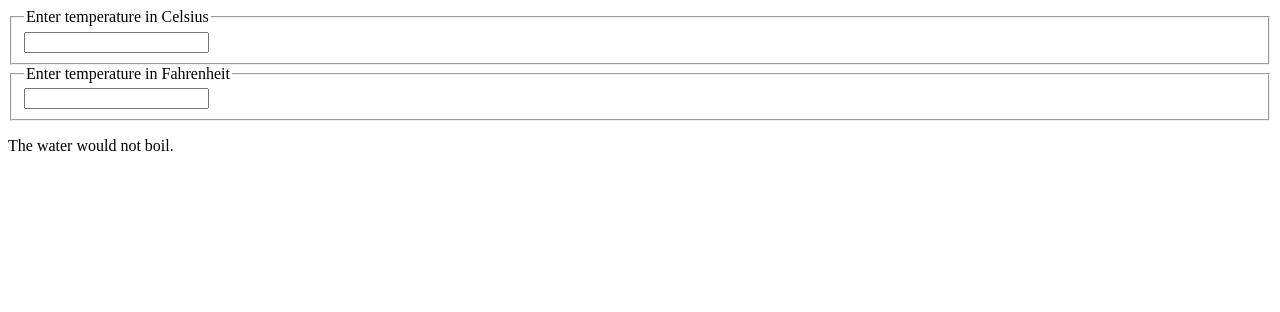
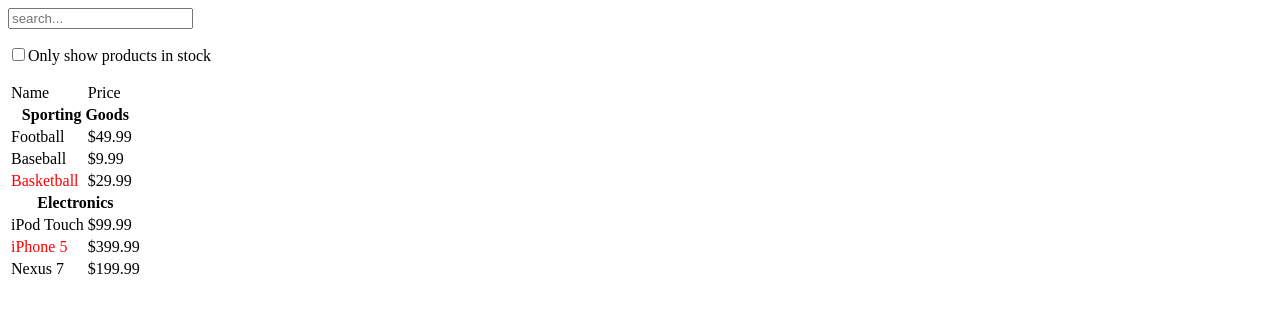
Before and after one commit to TakahashiIkki/react-tutorial, a React (Create React App) app: page / in a window 1280 px wide. Shown: the top 312 px of the page. Built offline with nearby package versions, Linux system fonts and the light colour scheme.

Commit message:
Reactの流儀の課題をやった

```diff
--- a/src/index.jsx
+++ b/src/index.jsx
@@ -1,108 +1,191 @@
 import React from "react";
 import ReactDOM from "react-dom";
 
-const scaleNames = {
-  c: "Celsius",
-  f: "Fahrenheit",
-};
-
-function BoilingVerdict(props) {
-  if (props.celsius >= 100) {
-    return <p>The water would boil.</p>;
-  }
-  return <p>The water would not boil.</p>;
-}
-
-function toCelsius(fahrenheit) {
-  return ((fahrenheit - 32) * 5) / 9;
-}
-
-function toFahrenheit(celsius) {
-  return (celsius * 9) / 5 + 32;
-}
-
-function tryConvert(temperature, convert) {
-  const input = parseFloat(temperature);
-  if (Number.isNaN(input)) {
-    return "";
-  }
-  const output = convert(input);
-  const rounded = Math.round(output * 1000) / 1000;
-  return rounded.toString();
-}
-
-class Calculator extends React.Component {
-  constructor(props) {
-    super(props);
-    this.state = {
-      temperature: "",
-      scale: "c",
-    };
-
-    this.handleCelsiusChange = this.handleCelsiusChange.bind(this);
-    this.handleFahrenheitChange = this.handleFahrenheitChange.bind(this);
-  }
-
-  handleCelsiusChange(temperature) {
-    this.setState({ scale: "c", temperature });
-  }
-
-  handleFahrenheitChange(temperature) {
-    this.setState({ scale: "f", temperature });
-  }
-
+class SearchBar extends React.Component {
   render() {
-    const scale = this.state.scale;
-    const temperature = this.state.temperature;
-    const celsius =
-      scale === "f" ? tryConvert(temperature, toCelsius) : temperature;
-    const fahrenheit =
-      scale === "c" ? tryConvert(temperature, toFahrenheit) : temperature;
-
     return (
-      <div>
-        <TemperatureInput
-          scale="c"
-          temperature={celsius}
-          onTemperatureChange={this.handleCelsiusChange}
+      <form>
+        <input
+          type="text"
+          name="filterText"
+          placeholder="search..."
+          value={this.props.filterText}
+          onChange={(e) => this.props.handleFilterTextChange(e.target.value)}
         />
-        <TemperatureInput
-          scale="f"
-          temperature={fahrenheit}
-          onTemperatureChange={this.handleFahrenheitChange}
-        />
-        <BoilingVerdict celsius={parseFloat(celsius)} />
-      </div>
+        <p>
+          <label>
+            <input
+              type="checkbox"
+              name="isStockOnly"
+              checked={this.props.isStockOnly}
+              onChange={(e) =>
+                this.props.handleIsStockOnlyChange(e.target.checked)
+              }
+            />
+            Only show products in stock
+          </label>
+        </p>
+      </form>
     );
   }
 }
 
-class TemperatureInput extends React.Component {
+class FilterableProductTable extends React.Component {
   constructor(props) {
     super(props);
-    this.handleOnChange = this.handleOnChange.bind(this);
+    this.state = {
+      filterText: "",
+      isStockOnly: false,
+    };
+    this.handleFilterTextChange = this.handleFilterTextChange.bind(this);
+    this.handleIsStockOnlyChange = this.handleIsStockOnlyChange.bind(this);
   }
 
-  handleOnChange(event) {
-    this.props.onTemperatureChange(event.target.value);
+  handleFilterTextChange(value) {
+    this.setState({ filterText: value });
+  }
+
+  handleIsStockOnlyChange(value) {
+    this.setState({ isStockOnly: value });
   }
 
   render() {
-    const temperature = this.props.temperature;
-    const scale = this.props.scale;
+    const filteredProducts = this.props.products
+      .filter((product) => {
+        const filterText = this.state.filterText;
+        if (!filterText) {
+          return true;
+        }
+        return product.name.indexOf(filterText) !== -1;
+      })
+      .filter((product) => {
+        const isStockOnly = this.state.isStockOnly;
+        if (!isStockOnly) {
+          return true;
+        }
+        return product.stocked;
+      });
+
     return (
-      <fieldset>
-        <legend> Enter temperature in {scaleNames[scale]}</legend>
-        <input value={temperature} onChange={this.handleOnChange} />
-      </fieldset>
+      <>
+        <SearchBar
+          filterText={this.state.filterText}
+          isStockOnly={this.state.isStockOnly}
+          handleFilterTextChange={this.handleFilterTextChange}
+          handleIsStockOnlyChange={this.handleIsStockOnlyChange}
+        />
+        <ProductTable products={filteredProducts} />
+      </>
+    );
+  }
+}
+
+class ProductRow extends React.Component {
+  render() {
+    const product = this.props.product;
+    const name = product.name;
+    const viewName = product.stocked ? (
+      name
+    ) : (
+      <span style={{ color: "red" }}>{product.name}</span>
+    );
+
+    return (
+      <tr>
+        <td>{viewName}</td>
+        <td>{product.price}</td>
+      </tr>
+    );
+  }
+}
+
+class ProductCategoryRow extends React.Component {
+  render() {
+    const category = this.props.category;
+    return (
+      <tr>
+        <th colSpan="2">{category}</th>
+      </tr>
+    );
+  }
+}
+
+class ProductTable extends React.Component {
+  render() {
+    const categorySet = [
+      ...new Set(this.props.products.map((product) => product.category)),
+    ];
+
+    return (
+      <table>
+        <thead>
+          <tr>
+            <td>Name</td>
+            <td>Price</td>
+          </tr>
+        </thead>
+        <tbody>
+          {categorySet.map((category) => {
+            return (
+              <React.Fragment key={category}>
+                <ProductCategoryRow category={category} />
+                {this.props.products
+                  .filter((product) => product.category === category)
+                  .map((product) => {
+                    return <ProductRow key={product.name} product={product} />;
+                  })}
+              </React.Fragment>
+            );
+          })}
+        </tbody>
+      </table>
     );
   }
 }
 
 function App() {
+  const response = [
+    {
+      category: "Sporting Goods",
+      price: "$49.99",
+      stocked: true,
+      name: "Football",
+    },
+    {
+      category: "Sporting Goods",
+      price: "$9.99",
+      stocked: true,
+      name: "Baseball",
+    },
+    {
+      category: "Sporting Goods",
+      price: "$29.99",
+      stocked: false,
+      name: "Basketball",
+    },
+    {
+      category: "Electronics",
+      price: "$99.99",
+      stocked: true,
+      name: "iPod Touch",
+    },
+    {
+      category: "Electronics",
+      price: "$399.99",
+      stocked: false,
+      name: "iPhone 5",
+    },
+    {
+      category: "Electronics",
+      price: "$199.99",
+      stocked: true,
+      name: "Nexus 7",
+    },
+  ];
+
   return (
     <div>
-      <Calculator />
+      <FilterableProductTable products={response} />
     </div>
   );
 }
```
